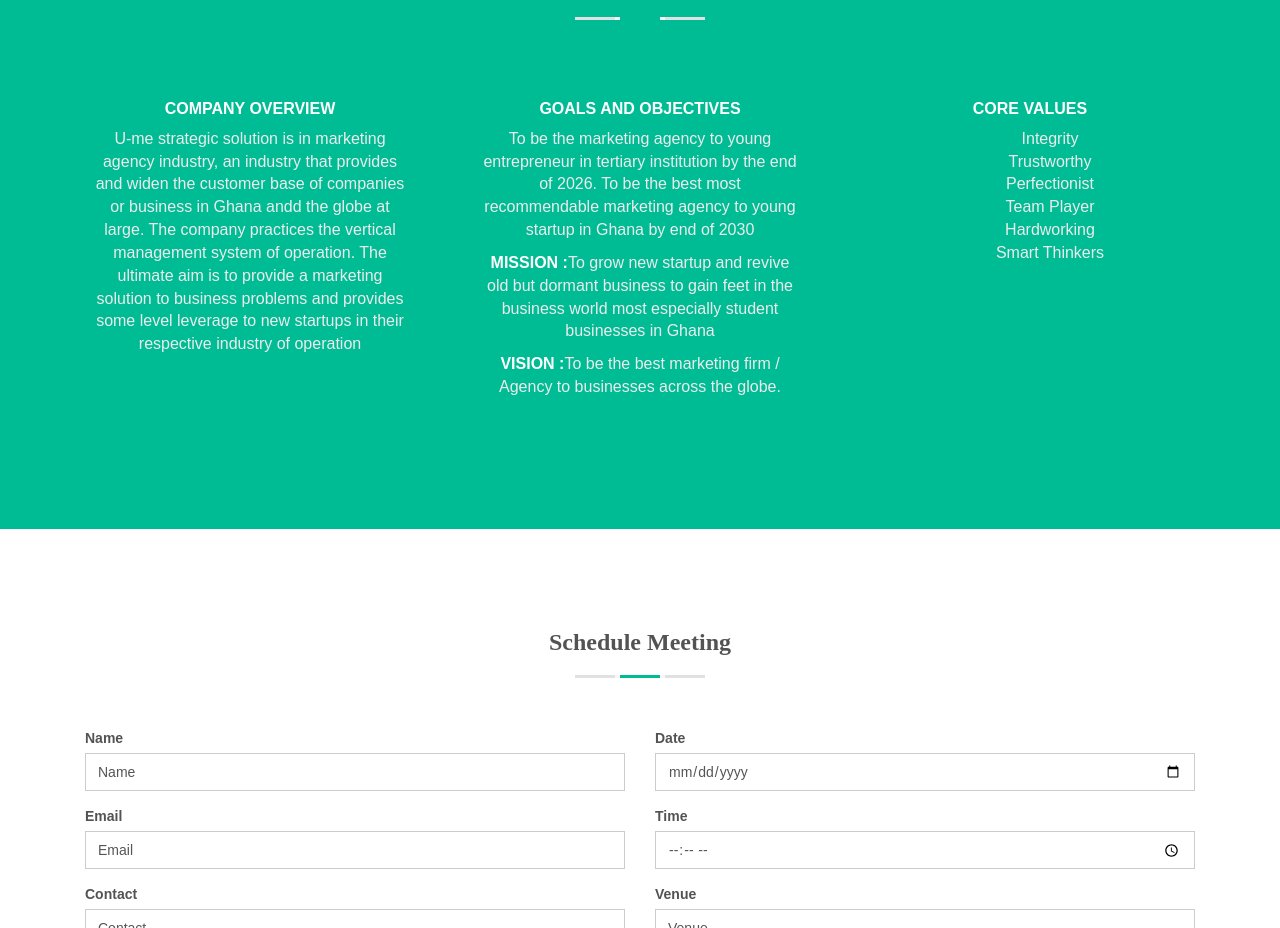
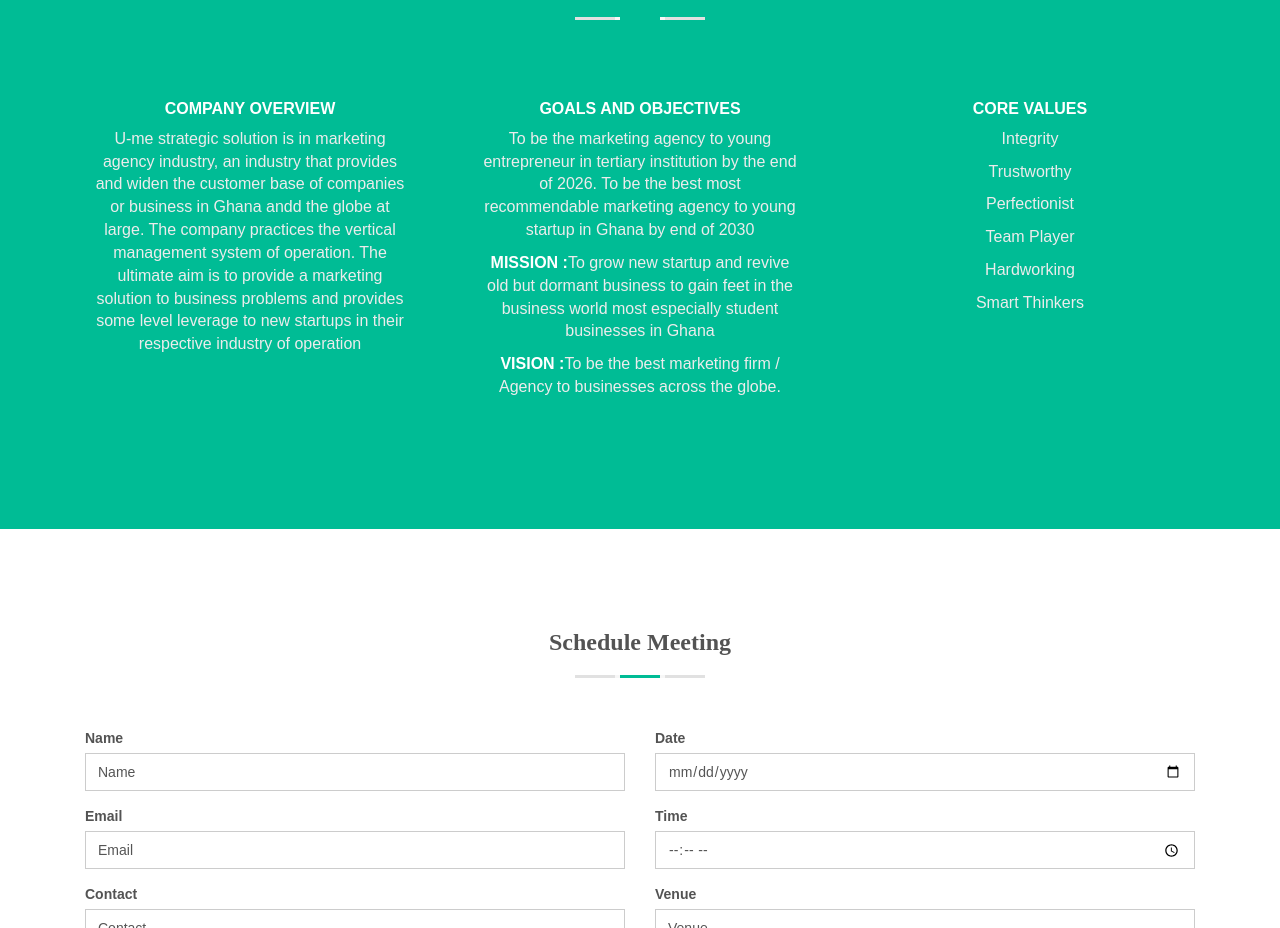
Before and after one commit to graphica99/graphica99.github.io, a plain HTML site: page index.html in a window 1280 px wide. Shown: the part 1508-2436 px from the top of the page. Drawn offline with Linux system fonts and the light colour scheme; files whose address does not match are found by name; a web font is replaced by a local one.

Commit message:
Initial commit

```diff
--- a/index.html
+++ b/index.html
@@ -238,14 +238,16 @@
                 <div class="col-wrapper">
                   <h5>Core Values</h5>
                   <p style="text-align:center; color:rgb(236, 236, 236); font-size: 16px;">
-                   <ul style="list-style-type:none; text-align: center; font-size: 16px; color:rgb(236, 236, 236) ;">
-                     <li>Integrity</li>
-                     <li>Trustworthy</li>
-                     <li>Perfectionist</li>
-                     <li>Team Player</li>
-                     <li>Hardworking</li>
-                     <li>Smart Thinkers</li>
-                   </ul>
+                   <!-- <ul style="list-style-type:none; text-align: center; font-size: 16px; color:rgb(236, 236, 236) ;"> -->
+                    <div style="text-align:center; color:white; font-size: 16px;">
+                      <p style="color:rgb(236, 236, 236);">Integrity</p>
+                      <p style="color:rgb(236, 236, 236);">Trustworthy</p>
+                      <p  style="color:rgb(236, 236, 236);">Perfectionist</p>
+                      <p style="color:rgb(236, 236, 236);">Team Player</p>
+                      <p style="color:rgb(236, 236, 236);">Hardworking</p>
+                      <p style="color:rgb(236, 236, 236);">Smart Thinkers</p>
+                    </div>
+                   <!-- </ul> -->
                   </p>
                 </div>
               </div>
```
